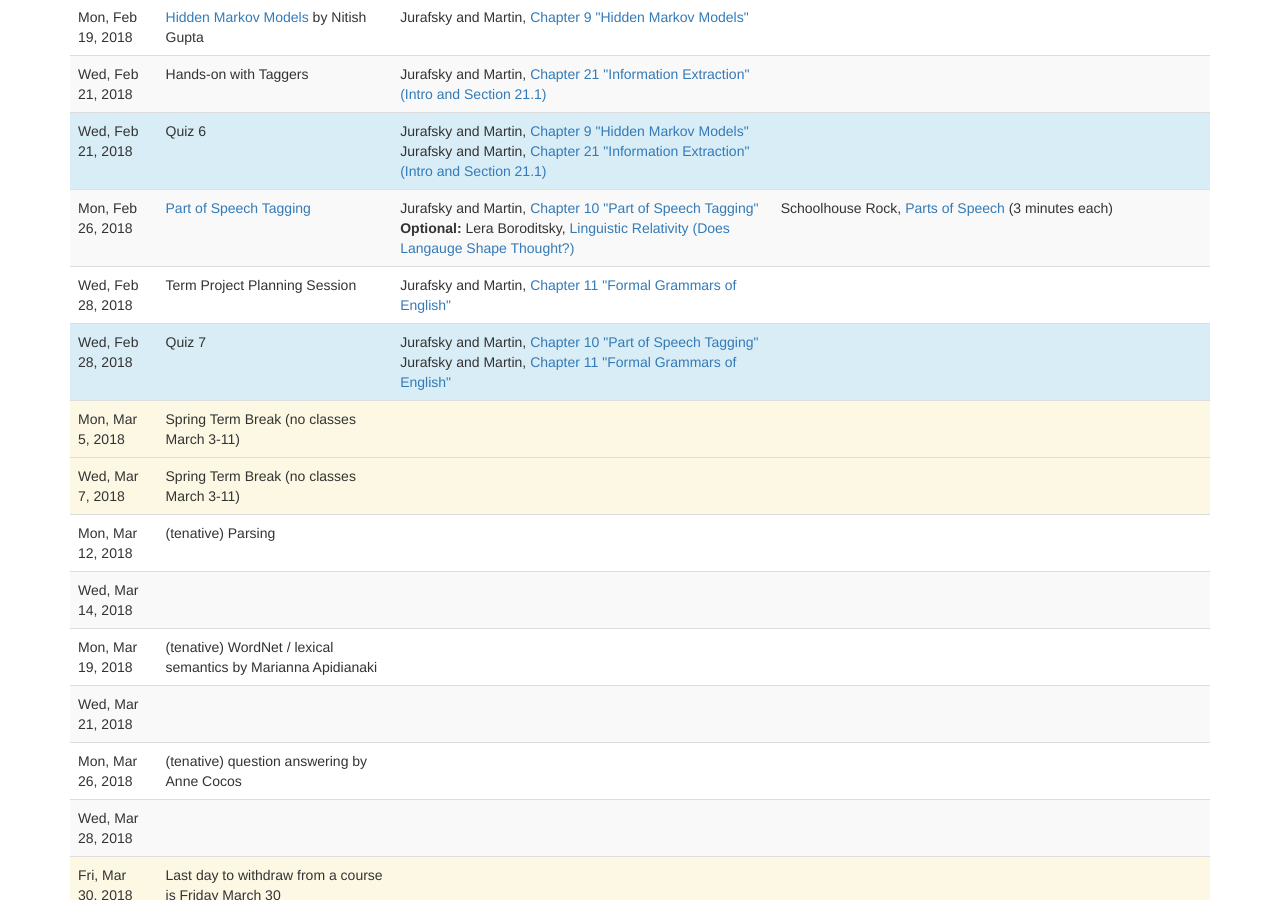
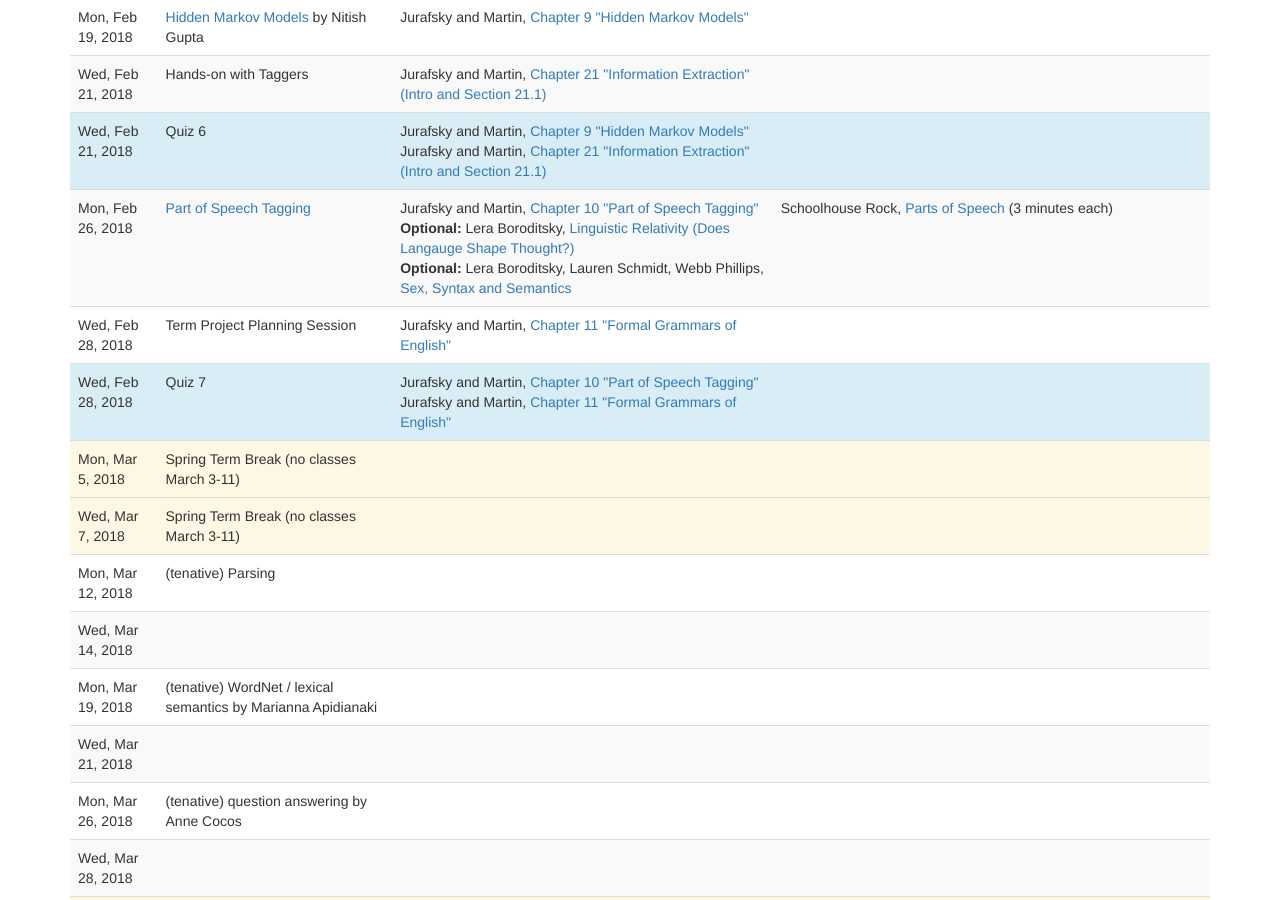
Before and after one commit to computational-linguistics-class/computational-linguistics-class.github.io, a Jekyll site: the page built from lectures.md, in a window 1280 px wide and 900 px high, scrolled down 1489 px. Built offline with Jekyll 4.4.1, drawn with Linux system fonts in a browser that asks for light colours; nearby versions of some CDN libraries; a script that is not in the unit is left out.

Commit message:
Another one of Lera's papers

```diff
--- a/_data/lectures.yaml
+++ b/_data/lectures.yaml
@@ -258,11 +258,15 @@
       title: Chapter 10 "Part of Speech Tagging"
       authors: Jurafsky and Martin
       url: https://web.stanford.edu/~jurafsky/slp3/10.pdf
-
     -
       title: Linguistic Relativity (Does Langauge Shape Thought?)
       authors: Lera Boroditsky
       url: http://lera.ucsd.edu/papers/linguistic-relativity.pdf
+      optional: true
+    -
+      title: Sex, Syntax and Semantics
+      authors: Lera Boroditsky, Lauren Schmidt, Webb Phillips
+      url: http://lera.ucsd.edu/papers/gender.pdf
       optional: true
   videos:
     -
```
